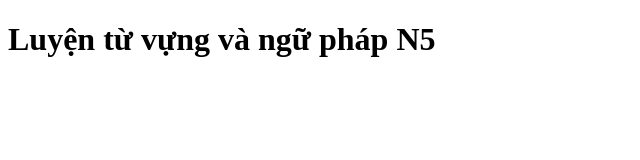
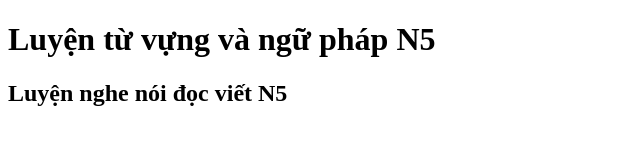
Before and after one commit to phanvc1996-dot/Duanlaptrinhso19, a plain HTML site: page index.html in a window 1280 px wide. Shown: the whole page, without its empty margins (0-640 px from the left). Drawn offline with Linux system fonts and the light colour scheme.

Commit message:
Luyện nghe nói đọc viết N5

```diff
--- a/index.html
+++ b/index.html
@@ -7,5 +7,6 @@
   </head>
   <body>
     <h1>Luyện từ vựng và ngữ pháp N5</h1>
+    <h2>Luyện nghe nói đọc viết N5</h2>
   </body>
 </html>
```
